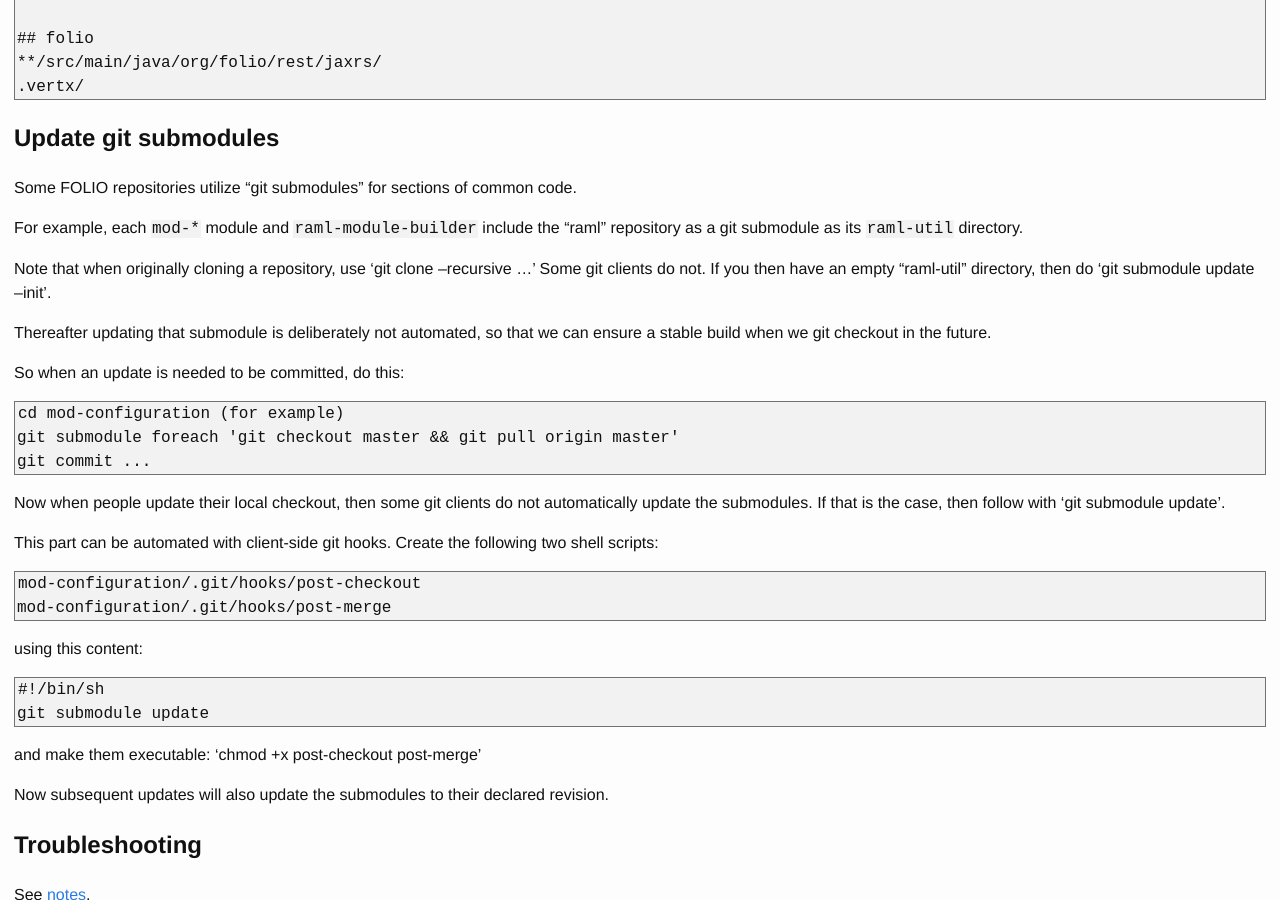
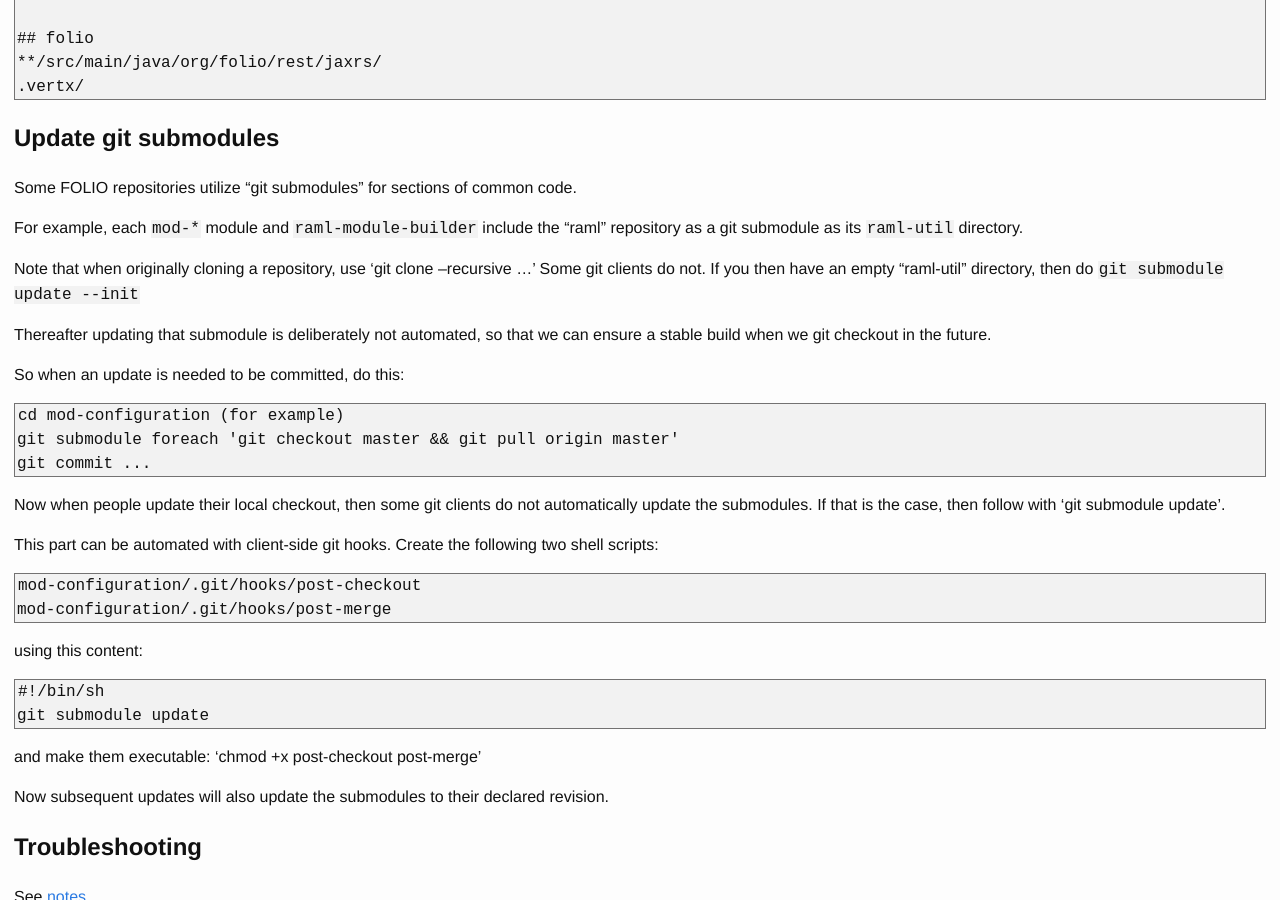
Before and after one commit to folio-org/folio-org.github.io, a Jekyll site: the page built from doc/setup.md, in a window 1280 px wide and 900 px high, scrolled down 2783 px. Built offline with Jekyll 4.4.1, drawn with Linux system fonts in a browser that asks for light colours; nearby versions of some CDN libraries.

Commit message:
Improve presentation of git command

```diff
--- a/doc/setup.md
+++ b/doc/setup.md
@@ -139,7 +139,7 @@
 For example, each `mod-*` module and `raml-module-builder` include the "raml" repository as a git submodule as its `raml-util` directory.
 
 Note that when originally cloning a repository, use 'git clone --recursive ...'
-Some git clients do not. If you then have an empty "raml-util" directory, then do 'git submodule update --init'.
+Some git clients do not. If you then have an empty "raml-util" directory, then do `git submodule update --init`
 
 Thereafter updating that submodule is deliberately not automated, so that we can ensure a stable build when we git checkout in the future.
 
```
